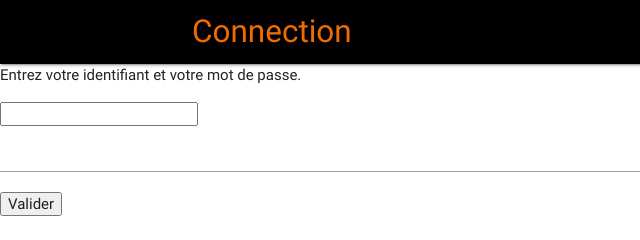
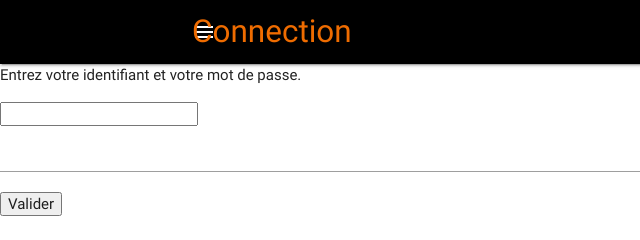
Before and after one commit to ABLN/workshopb3, a website: page workshopb3/public_html/index.html in a window 1280 px wide. Shown: the top 240 px of the page, 0-640 px from the left. Drawn offline with nearby package versions, Linux system fonts and the light colour scheme.

Commit message:
test menu

```diff
--- a/workshopb3/public_html/index.html
+++ b/workshopb3/public_html/index.html
@@ -12,6 +12,7 @@
     <body>
          <nav class="black" role="navigation">
     <div class="nav-wrapper container"><a id="logo-container" href="#" class="brand-logo"><span class="orange-text text-darken-3"> Connection</span></a>
+          <i class="large material-icons">menu</i>
           <div class="fixed-action-btn vertical click-to-toggle">
             <a class="btn-floating btn-large red">
               <i class="material-icons">menu</i>
```
